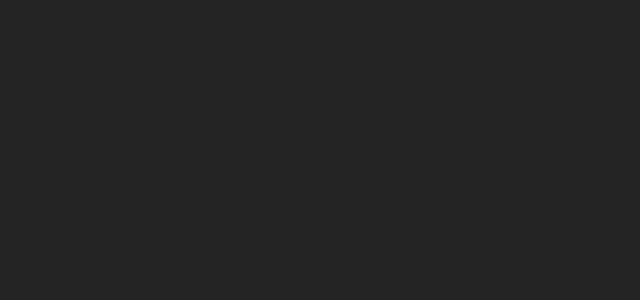
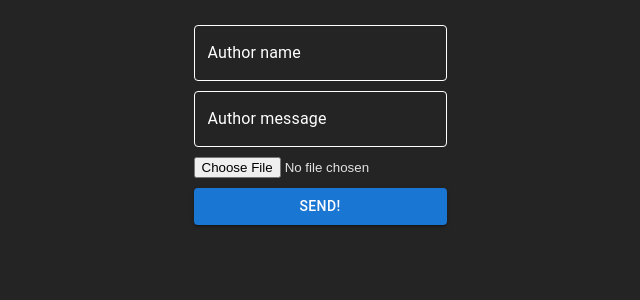
Before and after one commit to koog7/guestbook, a React (Vite) app in the folder frontend/: page / in a window 1280 px wide. Shown: the top 300 px of the page, without its empty margins (320-960 px from the left). Built offline with nearby package versions, Linux system fonts and the light colour scheme.

Commit message:
Создан темплейт страницы и добавлен код для отслеживания input с типом файл

```diff
--- a/frontend/src/App.tsx
+++ b/frontend/src/App.tsx
@@ -1,10 +1,11 @@
 import './App.css'
+import Home from "./containers/Home.tsx";
 
 const App = () => {
 
     return(
         <>
-
+            <Home />
         </>
     )
 };
--- /dev/null
+++ b/frontend/src/containers/Home.tsx
@@ -0,0 +1,95 @@
+import * as React from "react";
+import {ChangeEvent, useRef, useState} from "react";
+import {Button, TextField} from "@mui/material";
+
+const Home = () => {
+    const urlFile = useRef(null)
+    const [fileName , setFileName] = useState('')
+    const [authorText , setAuthorText] = useState('')
+    const [messageText , setMessageText] = useState('')
+
+    const onFileChange = (e: React.ChangeEvent<HTMLInputElement>) => {
+        const fileInput = e.target.files;
+
+        if (fileInput && fileInput[0]) {
+            const selectedFile = fileInput[0];
+            setFileName(selectedFile.name);
+            console.log(selectedFile.name);
+        } else {
+            setFileName('');
+        }
+    }
+    return (
+
+        <div>
+            <form style={{display: 'flex', flexDirection: 'column', gap: '10px', marginTop: '25px'}}>
+                <TextField
+                    id="outlined-controlled"
+                    label="Author name"
+                    value={authorText}
+                    onChange={(event: ChangeEvent<HTMLInputElement>) => {
+                        setAuthorText(event.target.value);
+                    }}
+                    InputProps={{
+                        style: {
+                            color: 'white',
+                        },
+                    }}
+                    InputLabelProps={{
+                        style: {
+                            color: 'white',
+                        },
+                    }}
+                    sx={{
+                        '& .MuiOutlinedInput-root': {
+                            '& fieldset': {
+                                borderColor: 'white',
+                            },
+                            '&:hover fieldset': {
+                                borderColor: 'white',
+                            },
+                            '&.Mui-focused fieldset': {
+                                borderColor: 'white',
+                            },
+                        },
+                    }}
+                />
+                <TextField
+                    id="outlined-controlled"
+                    label="Author message"
+                    value={messageText}
+                    onChange={(event: ChangeEvent<HTMLInputElement>) => {
+                        setMessageText(event.target.value);
+                    }}
+                    InputProps={{
+                        style: {
+                            color: 'white',
+                        },
+                    }}
+                    InputLabelProps={{
+                        style: {
+                            color: 'white',
+                        },
+                    }}
+                    sx={{
+                        '& .MuiOutlinedInput-root': {
+                            '& fieldset': {
+                                borderColor: 'white',
+                            },
+                            '&:hover fieldset': {
+                                borderColor: 'white',
+                            },
+                            '&.Mui-focused fieldset': {
+                                borderColor: 'white',
+                            },
+                        },
+                    }}
+                />
+                <input type={"file"} ref={urlFile} accept="image/*" onChange={onFileChange}/>
+                <Button variant="contained" type={"submit"}>Send!</Button>
+            </form>
+        </div>
+    );
+};
+
+export default Home;
```
Also changed, not shown: frontend/src/app/store.ts (added), frontend/src/containers/Thunk/FetchThunk.ts (added).
